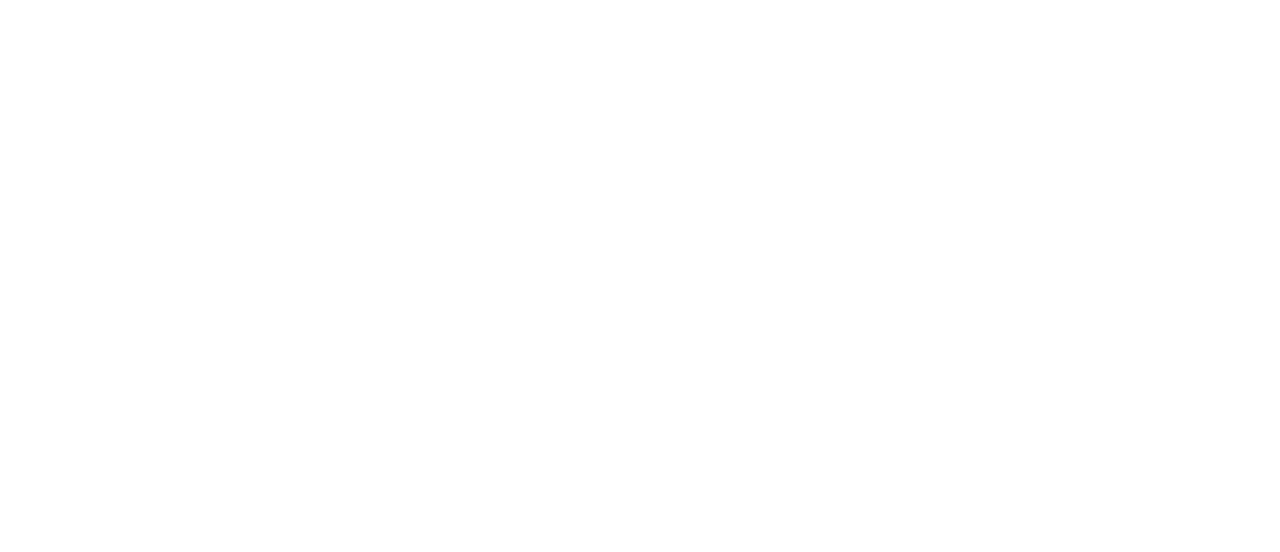
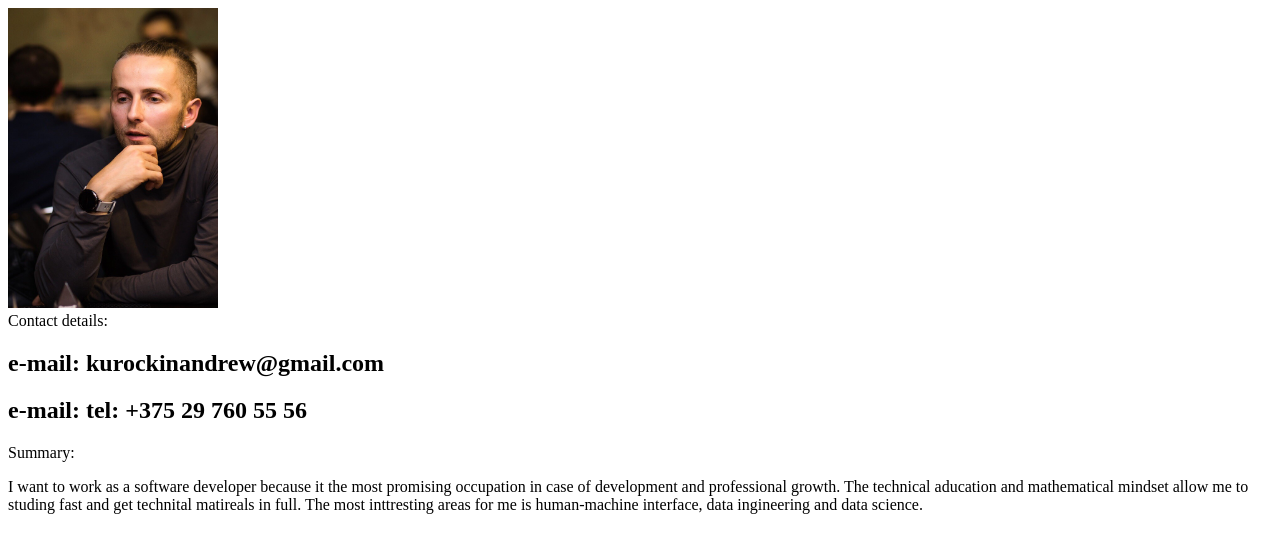
Before and after one commit to MrMadeus/rsschool-cv, a plain HTML site: page index.html in a window 1280 px wide. Drawn offline with Linux system fonts and the light colour scheme.

Commit message:
feat: add in progress

```diff
--- a/index.html
+++ b/index.html
@@ -5,6 +5,22 @@
     <title>Andrew Kurachkin</title>
   </head>
   <body>
-    <img src="">
+    <img src="GeYdREyRuPs_cr.jpg" alt="" width="210" height="300">
+    <main>
+      <article>
+        <header>Contact details:</header>
+        <h1>e-mail: kurockinandrew@gmail.com</h1>
+        <h1>e-mail: tel: +375 29 760 55 56</h1>
+      </article>
+      <article>
+        <header>Summary:</header>
+        <p>
+          I want to work as a software developer because it the most promising occupation in case of development and professional growth.
+          The technical aducation and mathematical mindset allow me to studing fast and get technital matireals in full.
+          The most inttresting areas for me is human-machine interface, data ingineering and data science.
+        </p>
+      </article>
+
+    </main>
   </body>
 </html>
```
